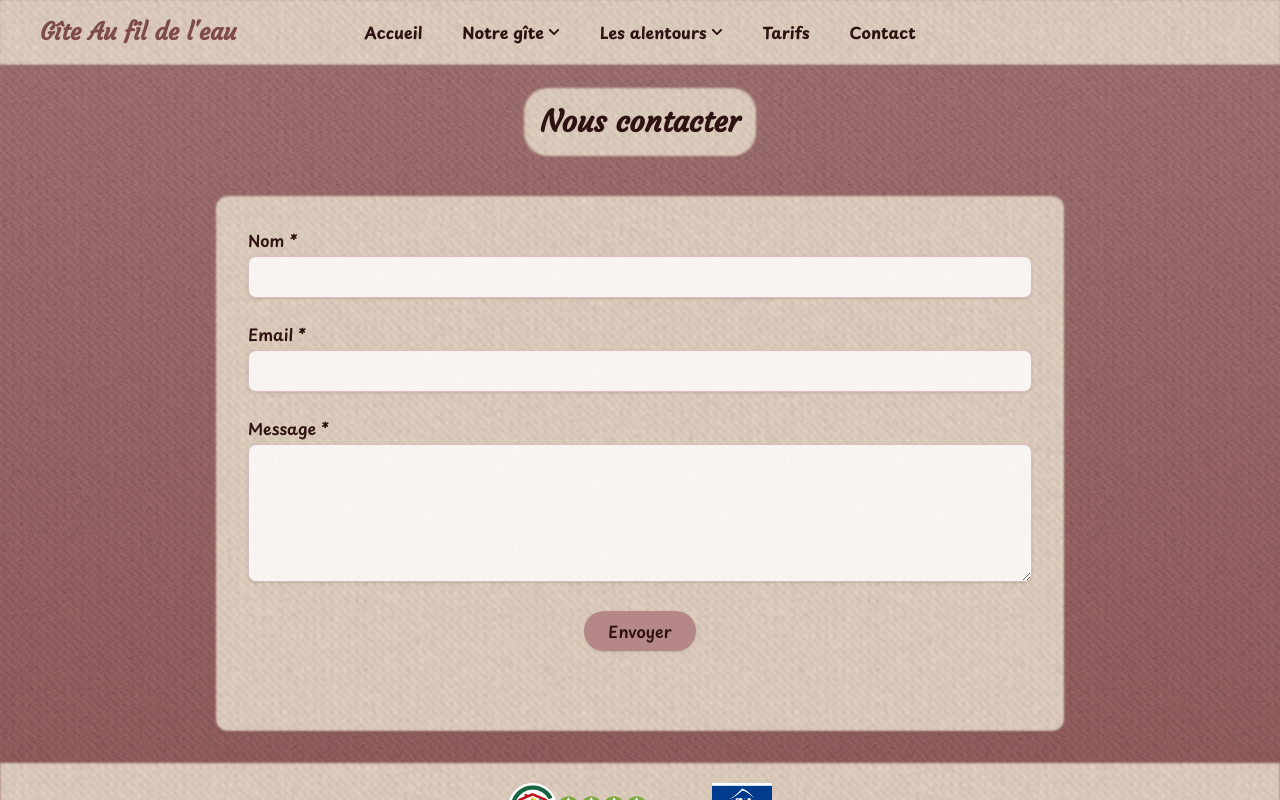
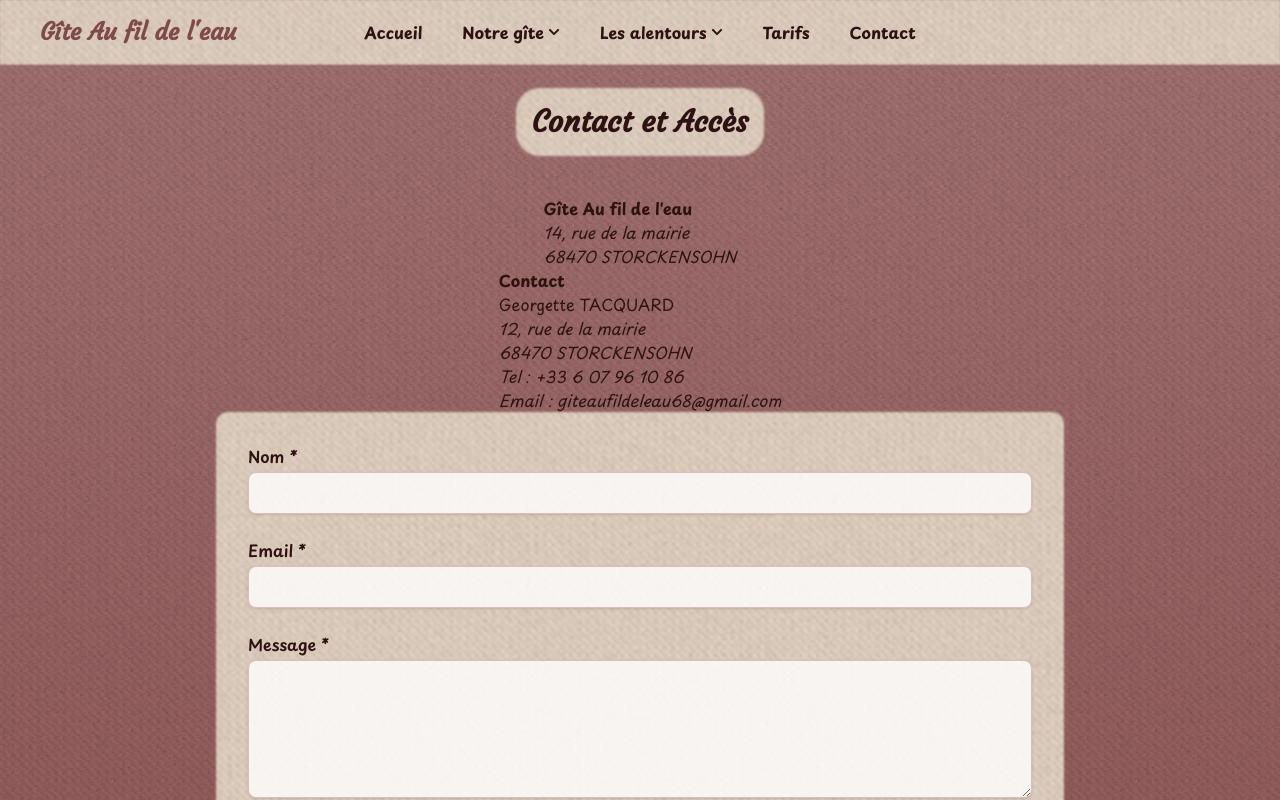
Before and after one commit to Annadesbois/gite-au-fil-de-leau, a Next.js app: page /contact in a window 1280 px wide. Shown: the top 800 px of the page. Built offline with nearby package versions, Linux system fonts and the light colour scheme.

Commit message:
add address

```diff
--- a/app/contact/page.tsx
+++ b/app/contact/page.tsx
@@ -3,7 +3,37 @@ import ContactForm from "@/components/ContactForm";
 const contact = () => {
   return (
     <div className="flex flex-col items-center mt-6">
-      <h1 className="relative fabric-surface-light rounded-3xl p-4">Nous contacter</h1>
+      <h1 className="relative fabric-surface-light rounded-3xl p-4">
+        Contact et Accès
+      </h1>
+      <div>
+        <p className="font-bold">Gîte Au fil de l'eau</p>
+        <address>
+          <p>14, rue de la mairie</p>
+          <p>68470 STORCKENSOHN</p>
+        </address>
+      </div>
+
+      <div>
+        <p className="font-bold">Contact</p>
+        <p>Georgette TACQUARD</p>
+        <address>
+          <p>12, rue de la mairie</p>
+          <p>68470 STORCKENSOHN</p>
+          <p>
+            Tel :{" "}
+            <a href="tel:+33607961086">
+              +33&nbsp;6&nbsp;07&nbsp;96&nbsp;10&nbsp;86
+            </a>
+          </p>
+          <p>
+            Email :{" "}
+            <a href="mailto:giteaufildeleau68@gmail.com">
+              giteaufildeleau68@gmail.com
+            </a>
+          </p>
+        </address>
+      </div>
       <ContactForm />
     </div>
   );
```
